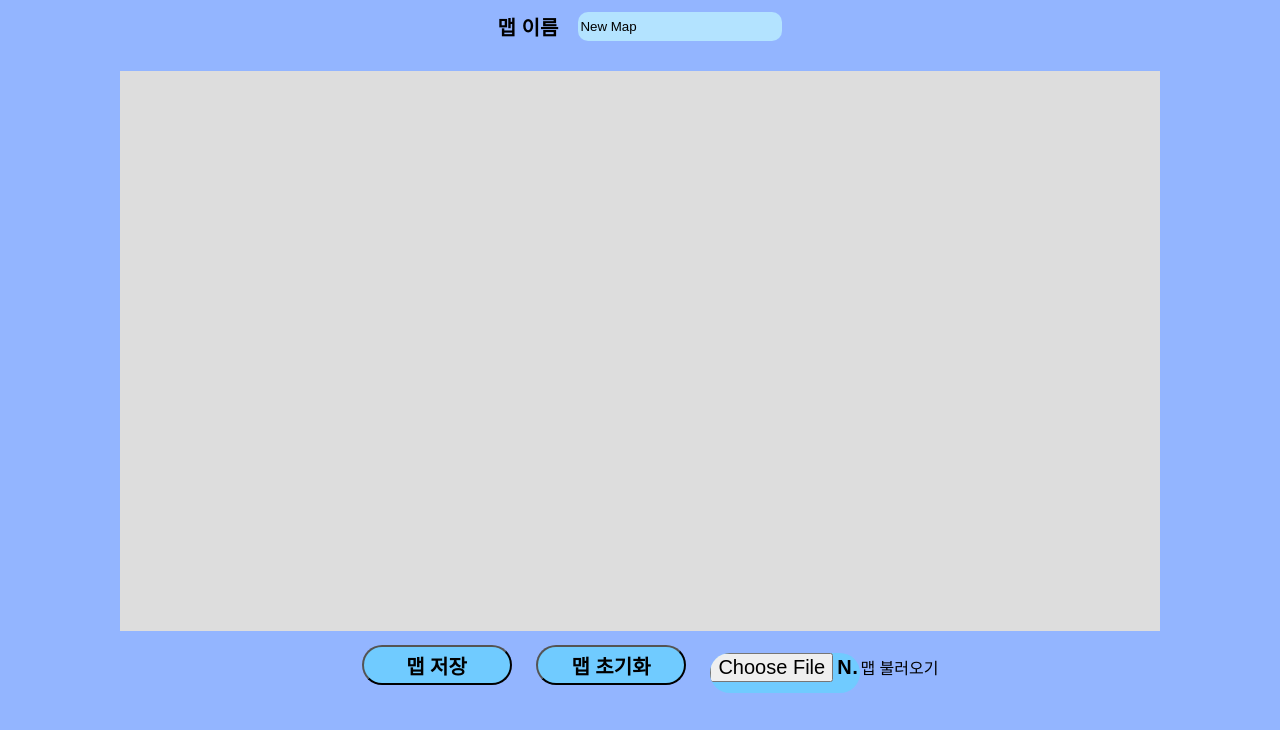
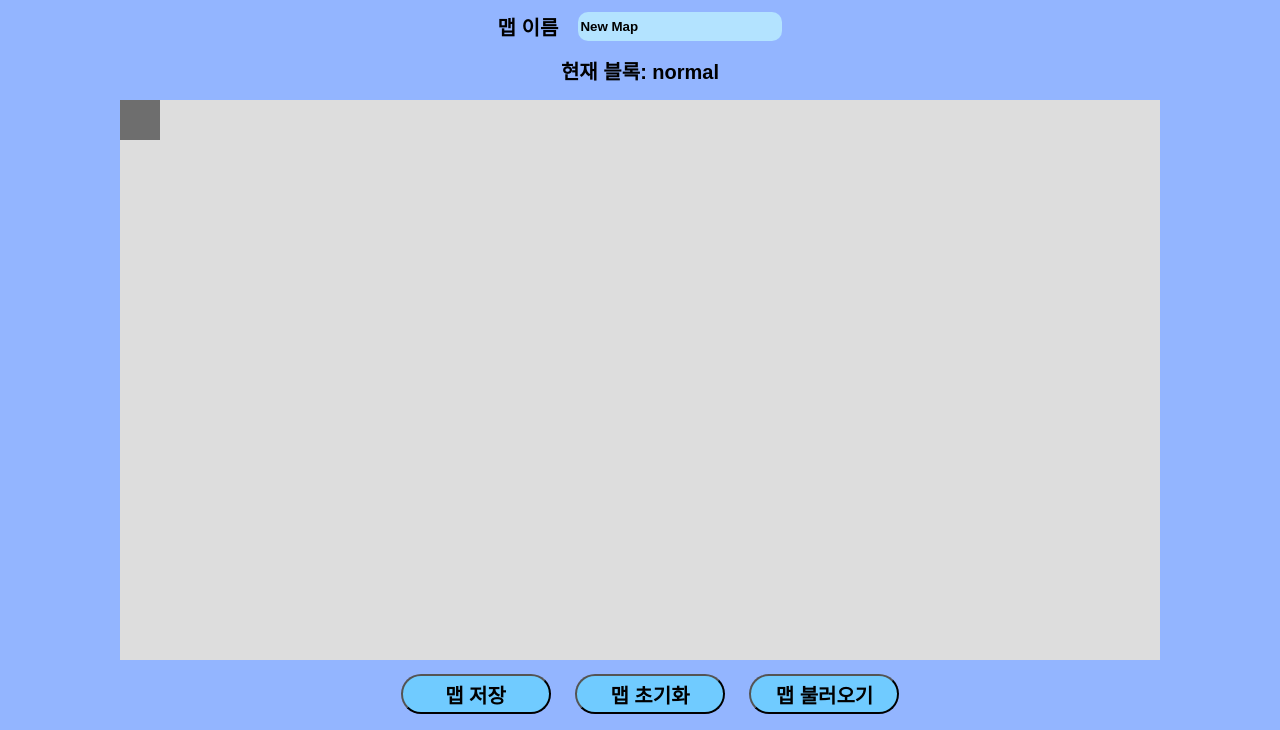
Before and after one commit to ton618dicobot/onpa, a website: page map-maker/map-maker.html in a window 1280 px wide. Shown: the part 70-800 px from the top of the page. Drawn offline with Linux system fonts and the light colour scheme.

Commit message:
최종 수정

```diff
--- a/map-maker/map-maker.html
+++ b/map-maker/map-maker.html
@@ -11,7 +11,7 @@
         background-color: #93b5ff;
       }
       canvas {
-        margin-top: 30px;
+        margin-top: 15px;
         background-color: #ddd;
         cursor: pointer;
       }
@@ -44,6 +44,12 @@
         background-color: #b3e3ff;
         border: none;
         border-radius: 10px;
+        font-weight: bold;
+      }
+      #blockType {
+        font-size: 20px;
+        font-weight: bold;
+        margin-top: 15px;
       }
     </style>
   </head>
@@ -53,12 +59,13 @@
       <div class="nameText">맵 이름</div>
       <input type="text" class="nameInpt" value="New Map">
     </div>
+    <div id="blockType"></div>
     <canvas id="canvas"></canvas>
 
     <div class="controls">
       <button onclick="saveMap()" class="mapbtn">맵 저장</button>
       <button onclick="clearMap()" class="mapbtn">맵 초기화</button>
-      <input type="file" onclick="loadMap()" class="mapbtn">맵 불러오기
+      <button onclick="loadMap()" class="mapbtn">맵 불러오기</button>
     </div>
 
     <script src="map-maker.js"></script>
--- a/map-maker/map-maker.js
+++ b/map-maker/map-maker.js
@@ -65,8 +65,8 @@ canvas.addEventListener("mousedown", () => {
 });
 
 // 마우스 떼기 -> 블록 추가 중지
-canvas.addEventListener('mouseup', () => {
-  clearInterval(addBlock)
+document.addEventListener('mouseup', () => {
+  if (!!addBlock) clearInterval(addBlock)
 })
 
 // 🔥 맵 그리기
@@ -138,6 +138,28 @@ function saveMap() {
 // 맵 초기화
 function clearMap() {
   map.blocks = []
+  drawMap()
+}
+
+//맵 불러오기
+function loadMap() {
+  load = document.createElement('input')
+  load.type = 'file'
+  load.accept = '.json'
+  load.addEventListener('change', (ev) => {
+    file = ev.target.files[0]
+    if (file) {
+      const reader = new FileReader()
+      reader.onload = (e) => {
+        map = JSON.parse(e.target.result)
+        document.querySelector('.nameInpt').value = map.name
+      }
+      reader.readAsText(file)
+    }
+    load.remove()
+  })
+  load.click()
+  drawMap()
 }
 
 // 초기 화면 설정
```
